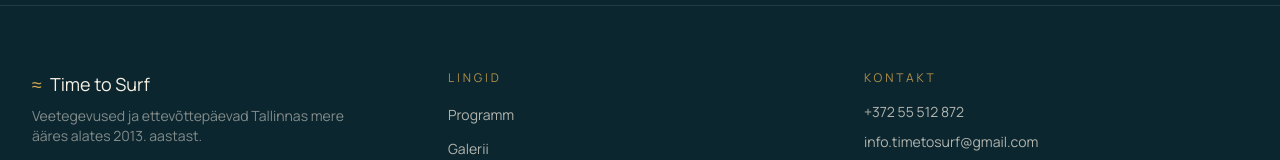
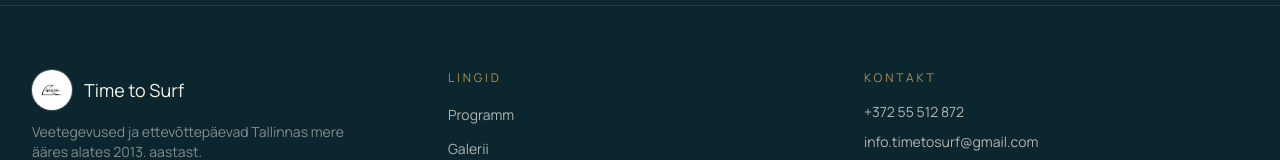
Before and after one commit to TurOne19/Time-to-Surf-Firmauritused, a Next.js app: page / in a window 1280 px wide. Shown: the part 11556-11716 px from the top of the page. Built offline with nearby package versions, Linux system fonts and the light colour scheme; no server answers; the database is empty.

Commit message:
Update Footer.tsx

```diff
--- a/components/Footer.tsx
+++ b/components/Footer.tsx
@@ -8,7 +8,7 @@
 
 export default function Footer() {
   const { t } = useLanguage();
-  const { links } = useSiteConfig();
+  const { links, seo } = useSiteConfig();
   const year = new Date().getFullYear();
 
   return (
@@ -18,10 +18,18 @@
       <div className="max-w-7xl mx-auto px-5 md:px-8 py-14 md:py-16">
         <div className="grid sm:grid-cols-2 md:grid-cols-3 gap-10 md:gap-8">
           <div>
-            <p className="font-display text-lg text-ivory mb-2 flex items-center gap-2">
-              <span className="text-gold" aria-hidden="true">≈</span>
-              {t.footer.brandName}
-            </p>
+            <div className="mb-3 flex items-center gap-3">
+              <span className="flex h-10 w-10 shrink-0 items-center justify-center overflow-hidden rounded-full bg-white p-1 shadow-[0_0_0_1px_rgba(255,255,255,0.2)]">
+                <img
+                  src={seo.favicon}
+                  alt=""
+                  width="40"
+                  height="40"
+                  className="h-full w-full rounded-full object-cover"
+                />
+              </span>
+              <p className="font-display text-lg text-ivory">{t.footer.brandName}</p>
+            </div>
             <p className="font-body text-ivory/50 text-sm mb-5 max-w-xs">{t.footer.tagline}</p>
             <div className="flex flex-wrap gap-2">
               <a
```
